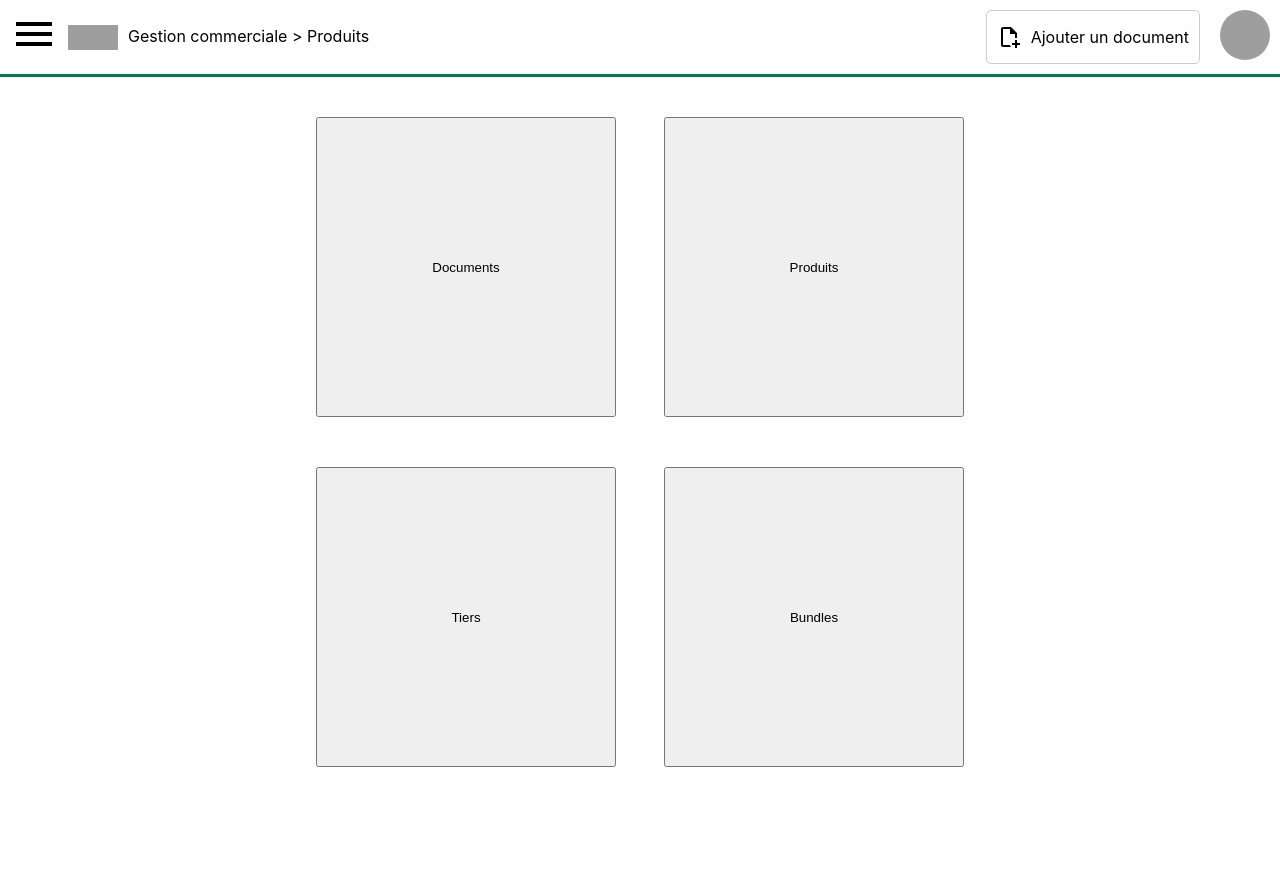
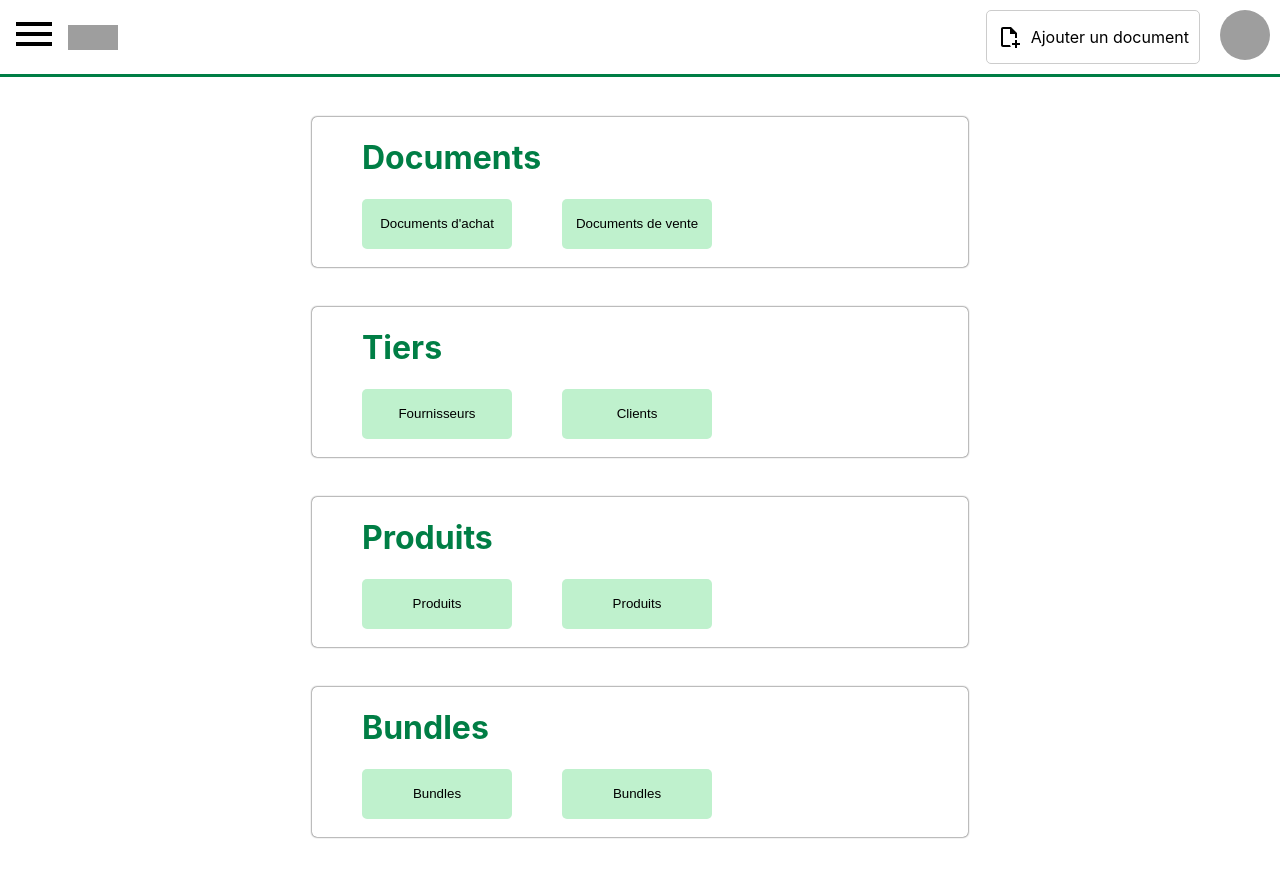
Before and after one commit to sebtex1/sage-frontend, a React (Create React App) app: page /gestionCommerciale in a window 1280 px wide. Shown: the top 878 px of the page. Before the commit the page ends 857 px from the top, so only its background shows below. Built offline with nearby package versions, Linux system fonts and the light colour scheme; sample sign-in values are in the browser's storage; grey boxes are pictures that could not be loaded.

Commit message:
Feat: prépartion gestion commerciale

```diff
--- a/src/components/Toolbar.js
+++ b/src/components/Toolbar.js
@@ -64,7 +64,7 @@ const Toolbar = () => {
               alt="Logo sage"
             />
           </LinkStyled>
-          <p>Gestion commerciale &gt; Produits</p>
+          {/* <p>Gestion commerciale &gt; Produits</p> */}
         </Side>
         <Side>
           {isConnected !== null ? (
--- a/src/pages/Documents.js
+++ b/src/pages/Documents.js
@@ -30,11 +30,11 @@ const Documents = () => {
     {
       name: 'Vente',
       choices: [
-        { name: 'Devis', value: 'devis' },
-        { name: 'Bon de commande', value: 'bonDeCommande' },
-        { name: 'Bon de livraison', value: 'bonDeLivraison' },
-        { name: 'Facture', value: 'facture' },
-        { name: 'Tous les documents', value: 'tousLesDocuments' },
+        { name: 'Devis', value: 1 },
+        { name: 'Bon de commande', value: 2 },
+        { name: 'Bon de livraison', value: 3 },
+        { name: 'Facture', value: 4 },
+        { name: 'Tous les documents', value: 5 },
       ],
     },
     { name: 'Achat', choices: ['1', '2'] },
--- a/src/pages/GestionCommerciale.js
+++ b/src/pages/GestionCommerciale.js
@@ -8,38 +8,46 @@ const GestionCommerciale = () => {
   const navigate = useNavigate()
   return (
     <Div>
-      {/* <h1>Gestion Commerciale</h1> */}
-      {/* <button>
-        <Link to="/documents">Documents</Link>
-      </button>
-      <button>
-        <Link to="/documents/1">Document</Link>
-      </button>
-      <button>
-        <Link to="/produits">Produits</Link>
-      </button>
-      <button>
-        <Link to="/produits/1">Produit</Link>
-      </button>
-      <button>
-        <Link to="/tiers/1">Tiers</Link>
-      </button>
-      <button>
-        <Link to="/variant/1">Variant</Link>
-      </button>
-      <button>
-        <Link to="/bundle/1">Bundle</Link>
-      </button> */}
       <PageColumn />
       <PageColumn flex={3}>
         <Div>
           <PageColumn>
-            <Button onClick={() => navigate('/documents')}>Documents</Button>
-            <Button onClick={() => navigate('/tiers')}>Tiers</Button>
-          </PageColumn>
-          <PageColumn>
-            <Button onClick={() => navigate('/produits')}>Produits</Button>
-            <Button onClick={() => navigate('/bundles')}>Bundles</Button>
+            <Rectangle>
+              <H1>Documents</H1>
+              <RowButtons>
+                <Button onClick={() => navigate('/documents?')}>
+                  Documents d&apos;achat
+                </Button>
+                <Button onClick={() => navigate('/documents?')}>
+                  Documents de vente
+                </Button>
+              </RowButtons>
+            </Rectangle>
+            <Rectangle>
+              <H1>Tiers</H1>
+              <RowButtons>
+                <Button onClick={() => navigate('/tiers?type=Fournisseur')}>
+                  Fournisseurs
+                </Button>
+                <Button onClick={() => navigate('/tiers?type=Clients')}>
+                  Clients
+                </Button>
+              </RowButtons>
+            </Rectangle>
+            <Rectangle>
+              <H1>Produits</H1>
+              <RowButtons>
+                <Button onClick={() => navigate('/produits?')}>Produits</Button>
+                <Button onClick={() => navigate('/produits?')}>Produits</Button>
+              </RowButtons>
+            </Rectangle>
+            <Rectangle>
+              <H1>Bundles</H1>
+              <RowButtons>
+                <Button onClick={() => navigate('/bundles?')}>Bundles</Button>
+                <Button onClick={() => navigate('/bundles?')}>Bundles</Button>
+              </RowButtons>
+            </Rectangle>
           </PageColumn>
         </Div>
       </PageColumn>
@@ -56,8 +64,37 @@ const Div = styled.div`
   justify-content: center;
 `
 
+const Rectangle = styled.div`
+  width: 100%;
+  height: 150px;
+  background-color: #ffffff;
+  border-radius: 5px;
+  box-shadow: 0 0 2px #000000;
+  margin: 0px auto 40px;
+`
+
+const RowButtons = styled.div`
+  display: flex;
+  flex-direction: row;
+  align-items: center;
+  justify-content: start;
+  margin-left: 50px;
+`
+
+const H1 = styled.h1`
+  margin-left: 50px;
+  color: #007e45;
+`
+
 const Button = styled.button`
-  margin: 0px auto 50px;
-  width: 300px;
-  height: 300px;
+  width: 150px;
+  height: 50px;
+  margin-right: 50px;
+  background-color: #bff1cd;
+  border: none;
+  border-radius: 5px;
+  &:hover {
+    background-color: #007e45;
+    color: #ffffff;
+  }
 `
```
